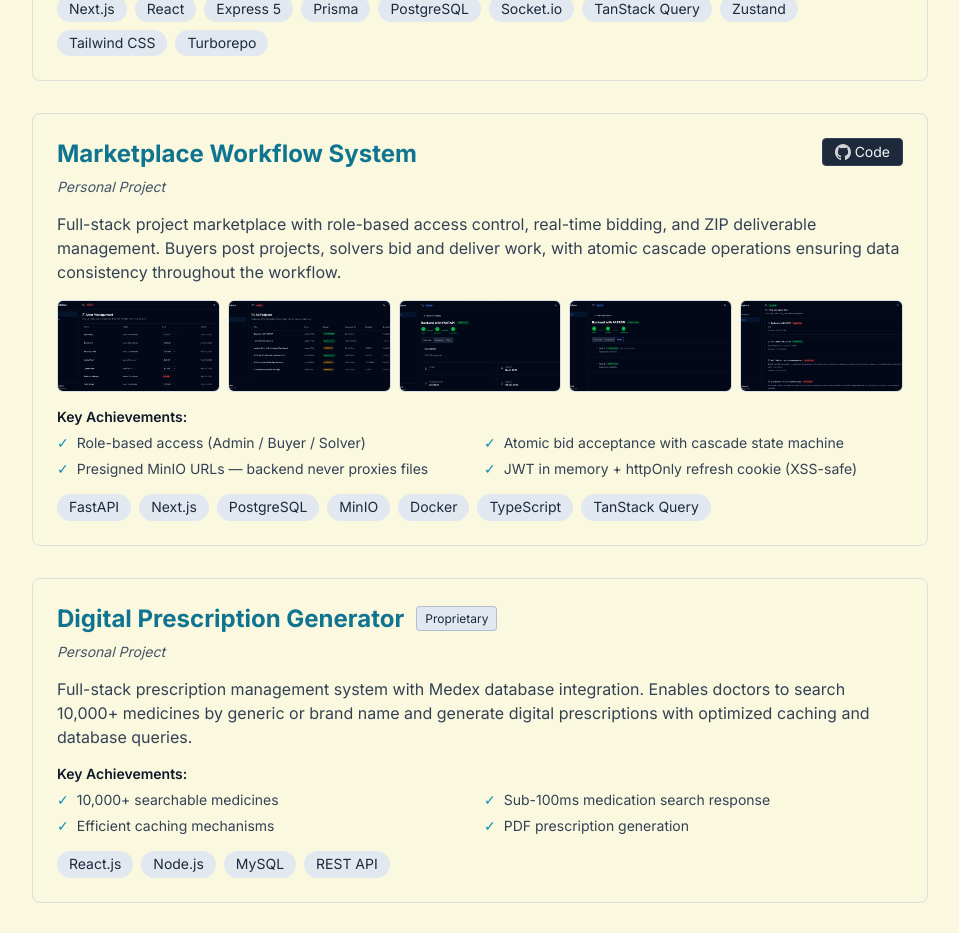
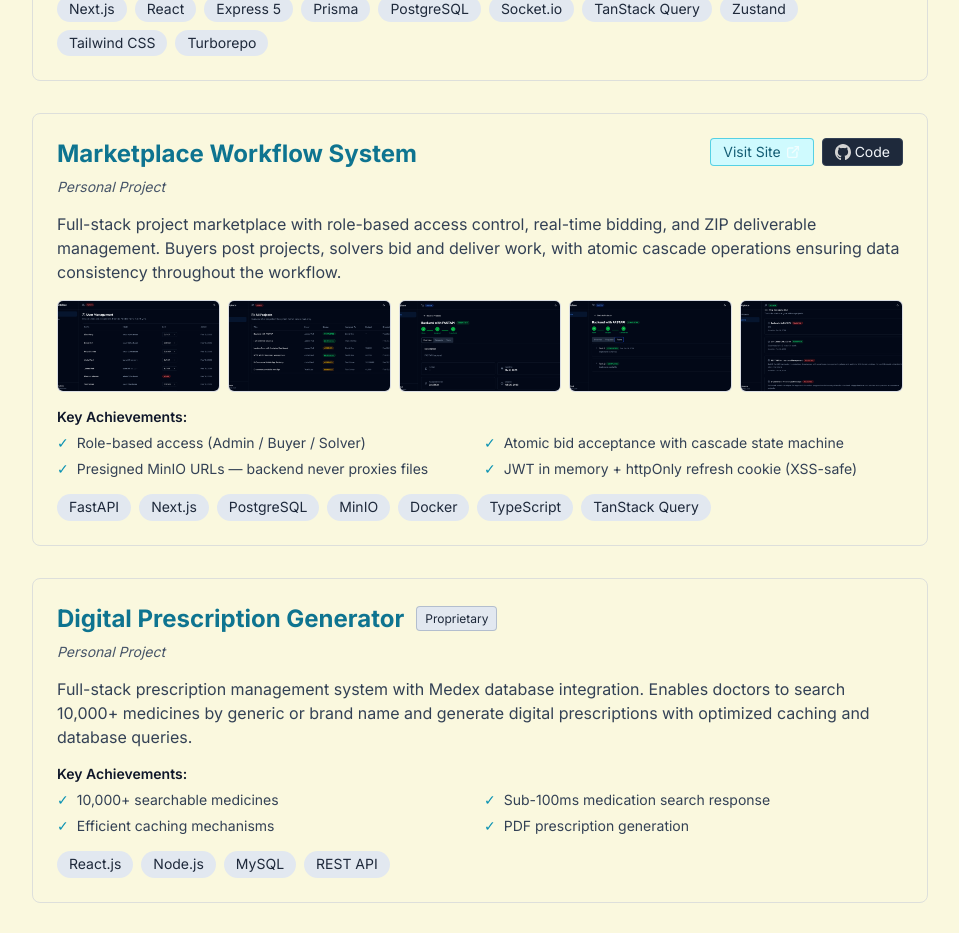
Before and after one commit to HikenNoAce001/Portfolio, a Next.js app: page / in a window 1280 px wide. Shown: the part 3560-4493 px from the top of the page, without its empty margins (160-1119 px from the left). Built offline with nearby package versions, Linux system fonts and the light colour scheme.

Commit message:
fix:add project live link

```diff
--- a/src/app/Components/project.tsx
+++ b/src/app/Components/project.tsx
@@ -94,7 +94,7 @@
     name: 'Marketplace Workflow System',
     tagline: '',
     type: 'Personal Project',
-    link: null,
+    link: 'https://marketplace-workflow-system.up.railway.app/',
     github: 'https://github.com/HikenNoAce001/marketplace-workflow-system',
     description:
       'Full-stack project marketplace with role-based access control, real-time bidding, and ZIP deliverable management. Buyers post projects, solvers bid and deliver work, with atomic cascade operations ensuring data consistency throughout the workflow.',
```
